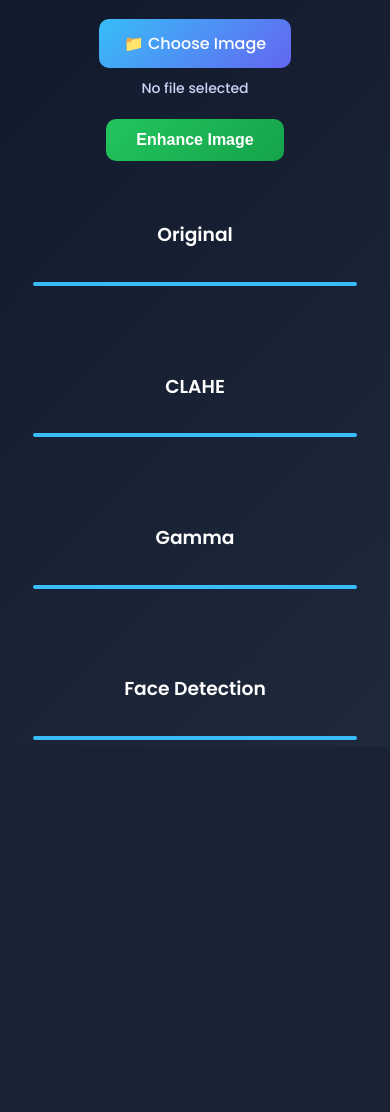
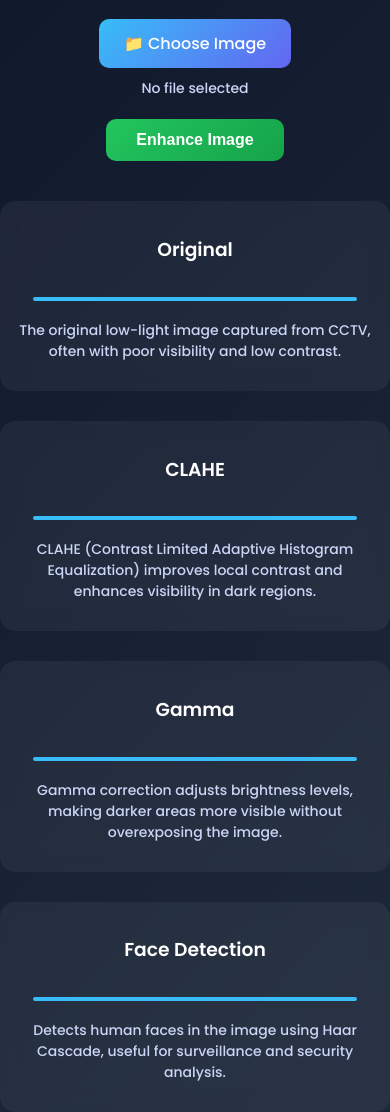
Before and after one commit to bhavadharani216/LOW-LIGHT-IMAGE-ENHANCEMENT-FOR-CCTV-SURVEILLANCE, a Flask app: page /app in a window 390 px wide. Shown: the part 216-1328 px from the top of the page. Before the commit the page ends 956 px from the top, so only its background shows below. Run offline with Flask 3, Linux system fonts and the light colour scheme.

Commit message:
updated files

```diff
--- a/static/style.css
+++ b/static/style.css
@@ -92,3 +92,38 @@ img {
     border: 2px solid #38bdf8;
     margin-top: 10px;
 }
+/* Card layout */
+.card {
+    background: rgba(255, 255, 255, 0.05);
+    padding: 15px;
+    border-radius: 15px;
+    backdrop-filter: blur(10px);
+    text-align: center;
+}
+
+/* Description text */
+.desc {
+    margin-top: 12px;
+    font-size: 14px;
+    color: #cbd5f5;
+    line-height: 1.5;
+}
+.preview {
+    display: grid;
+    grid-template-columns: repeat(4, 1fr);
+    gap: 30px;
+    margin-top: 40px;
+}
+
+/* 🔥 Responsive */
+@media (max-width: 1000px) {
+    .preview {
+        grid-template-columns: repeat(2, 1fr);
+    }
+}
+
+@media (max-width: 600px) {
+    .preview {
+        grid-template-columns: 1fr;
+    }
+}
--- a/templates/home.html
+++ b/templates/home.html
@@ -50,10 +50,10 @@
 <body>
 
 <div class="container">
-    <h1>Low-Light Image Enhancement for CCTV Surveillance</h1>
+    <h1>LOW LIGHT IMAGE ENHANCEMENT FOR CCTV SURVEILLANCE</h1>
 
     <a href="/app">
-        <button class="start-btn">Start Project →</button>
+        <button class="start-btn">Start →</button>
     </a>
 </div>
 
--- a/templates/index.html
+++ b/templates/index.html
@@ -37,24 +37,36 @@
     <!-- Preview Section -->
     <div class="preview">
 
-    <div>
+    <div class="card">
         <h3>Original</h3>
         <img id="originalPreview">
+        <p class="desc">
+            The original low-light image captured from CCTV, often with poor visibility and low contrast.
+        </p>
     </div>
 
-    <div>
+    <div class="card">
         <h3>CLAHE</h3>
         <img id="clahePreview">
+        <p class="desc">
+            CLAHE (Contrast Limited Adaptive Histogram Equalization) improves local contrast and enhances visibility in dark regions.
+        </p>
     </div>
 
-    <div>
+    <div class="card">
         <h3>Gamma</h3>
         <img id="gammaPreview">
+        <p class="desc">
+            Gamma correction adjusts brightness levels, making darker areas more visible without overexposing the image.
+        </p>
     </div>
 
-    <div>
+    <div class="card">
         <h3>Face Detection</h3>
         <img id="facePreview">
+        <p class="desc">
+            Detects human faces in the image using Haar Cascade, useful for surveillance and security analysis.
+        </p>
     </div>
 
 </div>
```
Also changed, not shown: images/sample13.jpg (added), uploads/clahe.jpg, uploads/face.jpg, uploads/gamma.jpg, uploads/original.jpg, uploads/sample13.jpg (added).
